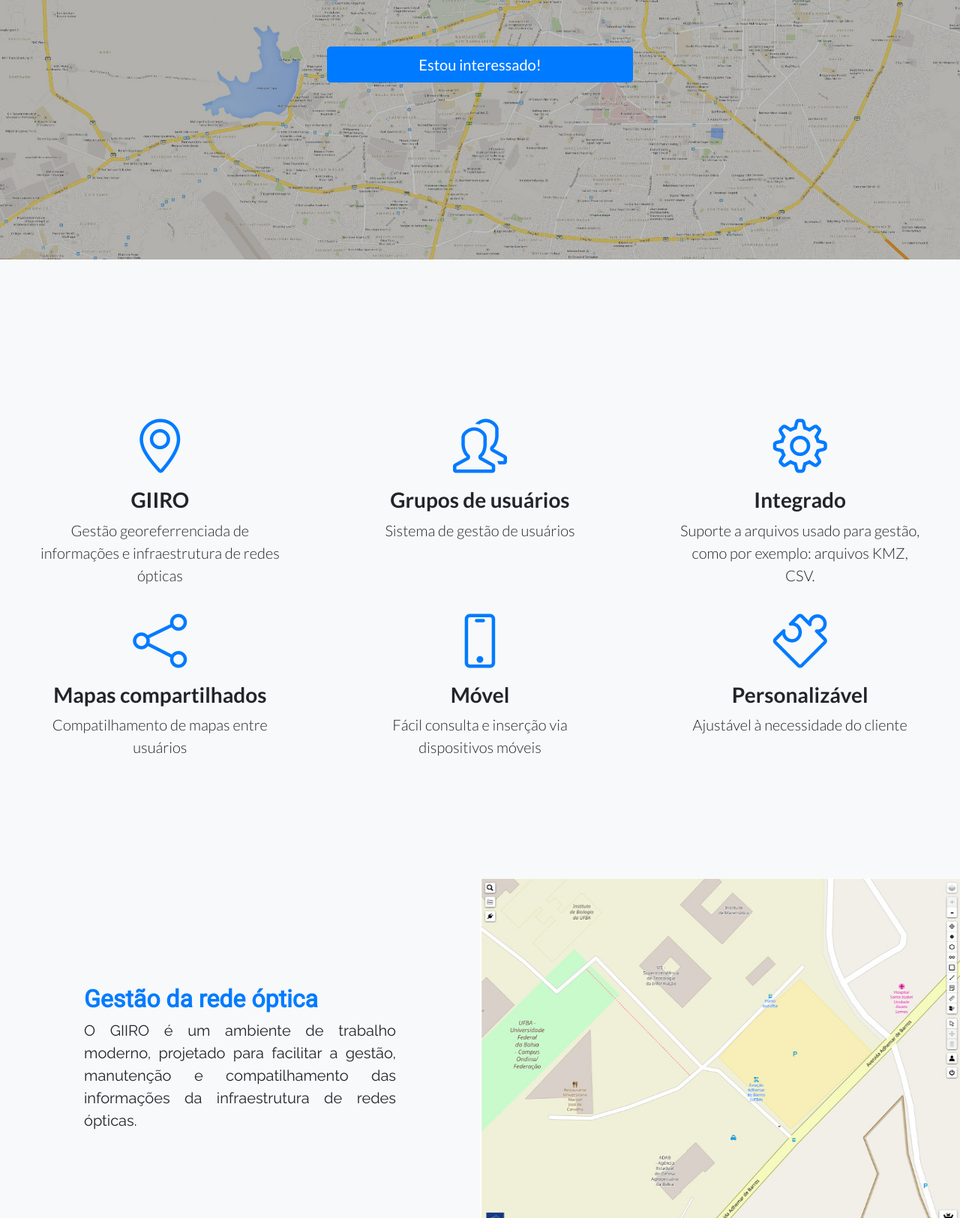
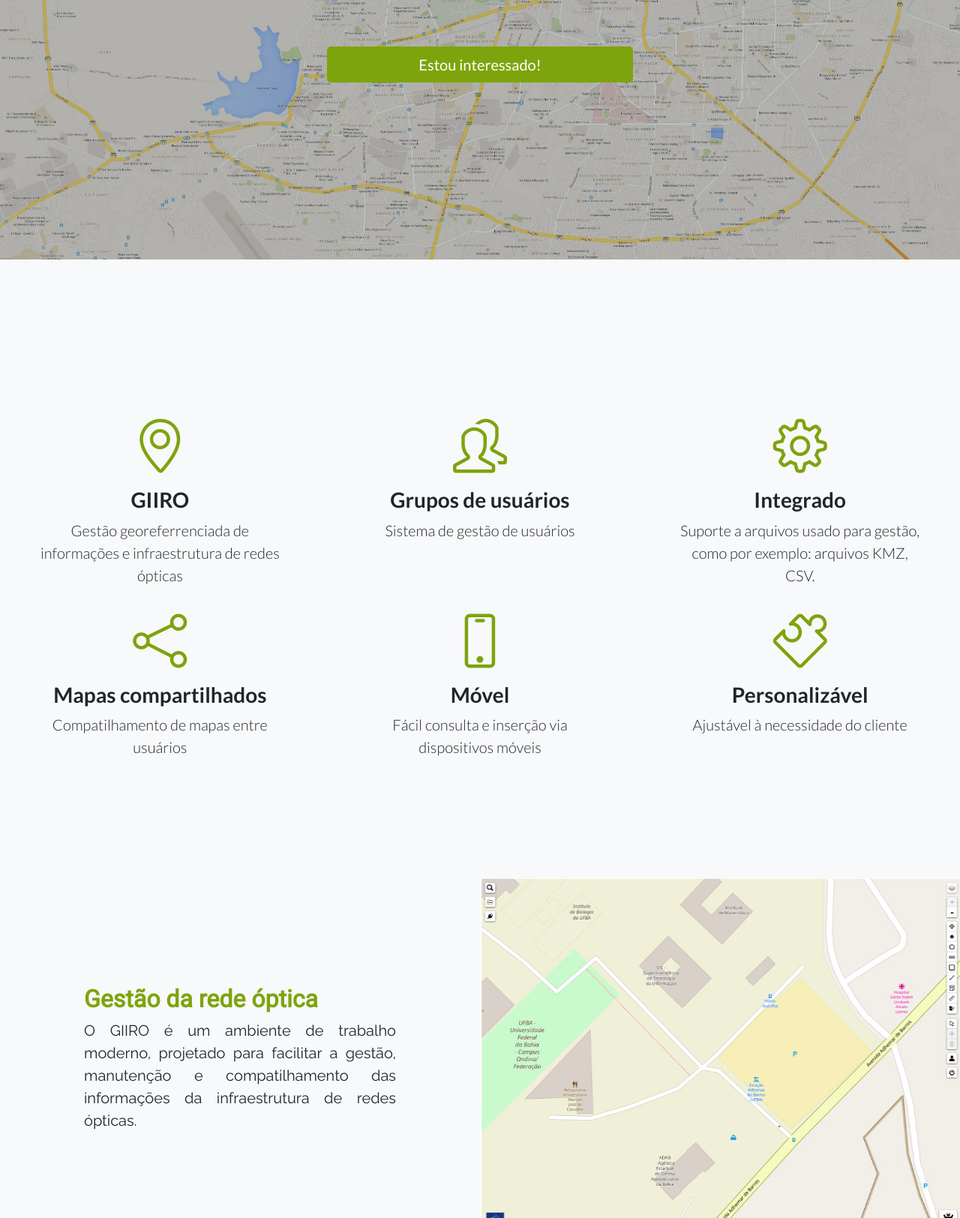
Before and after one commit to GIIRO/giiro-landpage, a plain HTML site: page index.html in a window 1280 px wide. Shown: the part 454-2078 px from the top of the page at 75% size. Drawn offline with Linux system fonts and the light colour scheme.

Commit message:
Ajuste nas cores primárias da landpage mudando de azul para verde

```diff
--- a/css/custom.css
+++ b/css/custom.css
@@ -158,3 +158,21 @@
 .no-decoration:hover{
   text-decoration: none;
 }
+
+.text-primary-giiro{
+  color: #7DA40D;
+}
+
+.btn-primary-giiro{
+  background-color: #7DA40D;
+  color: #fff;
+}
+
+.btn-primary-giiro:active,
+.btn-primary-giiro:focus,
+.btn-primary-giiro:visited{
+  outline: 0;
+  color: #fff;
+  /*color: #7DA40D;*/
+  box-shadow: 0 0 0 .2rem rgba(194, 228, 158, .50);
+}
--- a/index.html
+++ b/index.html
@@ -51,7 +51,7 @@
           <div class="col-md-10 col-lg-8 col-xl-7 mx-auto">
             <div class="form-row">
               <div class="col-8 center">
-                  <a target="_blank" href="https://goo.gl/forms/AaLhzhmJpwGC7WcI3" title="Estou interessado" class="btn btn-block btn-lg btn-primary">Estou interessado!</a>
+                  <a target="_blank" href="https://goo.gl/forms/AaLhzhmJpwGC7WcI3" title="Estou interessado" class="btn btn-block btn-lg btn-primary-giiro">Estou interessado!</a>
               </div>
             </div>
           </div>
@@ -66,7 +66,7 @@
           <div class="col-lg-4">
             <div class="features-icons-item mx-auto mb-5 mb-lg-0 mb-lg-3">
               <div class="features-icons-icon d-flex">
-                <i class="icon-location-pin m-auto text-primary"></i>
+                <i class="icon-location-pin m-auto text-primary-giiro"></i>
               </div>
               <h3>GIIRO</h3>
               <p class="lead mb-0">Gestão georeferrenciada de informações e infraestrutura de redes ópticas</p>
@@ -75,7 +75,7 @@
           <div class="col-lg-4">
             <div class="features-icons-item mx-auto mb-5 mb-lg-0 mb-lg-3">
               <div class="features-icons-icon d-flex">
-                <i class="icon-people m-auto text-primary"></i>
+                <i class="icon-people m-auto text-primary-giiro"></i>
               </div>
               <h3>Grupos de usuários</h3>
               <p class="lead mb-0">Sistema de gestão de usuários</p>
@@ -84,7 +84,7 @@
           <div class="col-lg-4">
             <div class="features-icons-item mx-auto mb-0 mb-lg-3">
               <div class="features-icons-icon d-flex">
-                <i class="icon-settings m-auto text-primary"></i>
+                <i class="icon-settings m-auto text-primary-giiro"></i>
               </div>
               <h3>Integrado</h3>
               <p class="lead mb-0">Suporte a arquivos usado para gestão, como por exemplo: arquivos KMZ, CSV.</p>
@@ -95,7 +95,7 @@
           <div class="col-lg-4">
             <div class="features-icons-item mx-auto mb-5 mb-lg-0 mb-lg-3">
               <div class="features-icons-icon d-flex">
-                <i class="icon-share m-auto text-primary"></i>
+                <i class="icon-share m-auto text-primary-giiro"></i>
               </div>
               <h3>Mapas compartilhados</h3>
               <p class="lead mb-0">Compatilhamento de mapas entre usuários</p>
@@ -104,7 +104,7 @@
           <div class="col-lg-4">
             <div class="features-icons-item mx-auto mb-5 mb-lg-0 mb-lg-3">
               <div class="features-icons-icon d-flex">
-                <i class="icon-screen-smartphone m-auto text-primary"></i>
+                <i class="icon-screen-smartphone m-auto text-primary-giiro"></i>
               </div>
               <h3>Móvel</h3>
               <p class="lead mb-0">Fácil consulta e inserção via dispositivos móveis</p>
@@ -113,7 +113,7 @@
           <div class="col-lg-4">
             <div class="features-icons-item mx-auto mb-0 mb-lg-3">
               <div class="features-icons-icon d-flex">
-                <i class="icon-puzzle m-auto text-primary"></i>
+                <i class="icon-puzzle m-auto text-primary-giiro"></i>
               </div>
               <h3>Personalizável</h3>
               <p class="lead mb-0">Ajustável à necessidade do cliente</p>
@@ -129,7 +129,7 @@
         <div class="row no-gutters">
           <div class="col-md-6 order-lg-2 order-md-2 showcase-img showcase1"></div>
           <div class="col-md-6 order-lg-1 order-md-1 my-auto showcase-text">
-            <h2 class="text-primary">Gestão da rede óptica</h2>
+            <h2 class="text-primary-giiro">Gestão da rede óptica</h2>
             <p class="lead mb-0">
               O GIIRO é um ambiente de trabalho moderno, projetado para facilitar a gestão, manutenção e compatilhamento das informações da infraestrutura de redes ópticas.
             </p>
@@ -138,7 +138,7 @@
         <div class="row no-gutters">
           <div class="col-md-6 order-lg-1 order-md-4 text-white showcase-img showcase2"></div>
           <div class="col-md-6 order-lg-2 order-md-3 my-auto showcase-text">
-            <h2 class="text-primary">Integração</h2>
+            <h2 class="text-primary-giiro">Integração</h2>
             <p class="lead mb-0">
               O GIIRO reduz a perda de tempo com a recriação de rede pré-existentes em outras bases permitindo a importação da rede georreferênciada via arquivo KMZ e CSV.<br/>
               Permitindo a exportação de dados para o formato XLSX(excel), PDF e PNG.<br/>
@@ -148,7 +148,7 @@
         <div class="row no-gutters">
           <div  class="col-md-6 order-lg-2 order-md-6 text-white showcase-img showcase3"></div>
           <div class="col-md-6 order-lg-1 order-md-5 my-auto showcase-text">
-            <h2 class="text-primary">Relatórios</h2>
+            <h2 class="text-primary-giiro">Relatórios</h2>
             <p class="lead mb-0">
               Saiba com exatidão a quantidade de elementos e extensão da sua rede.
               Visualize dados estatístico da sua rede óptica através de tabelas e gráficos.
@@ -202,7 +202,7 @@
                 <div class="features-icons-item mx-auto mb-5 mb-lg-0 mb-lg-3">
                   <a title="contato por telefone" target='_blank' href="tel:7132836098" class="text-white no-decoration" >
                     <div class="features-icons-icon d-flex">
-                      <i class="icon-phone m-auto text-primary"></i>
+                      <i class="icon-phone m-auto text-primary-giiro"></i>
                     </div>
                   </a>
                   <a title="contato por telefone" target='_blank' href="tel:7132836098" class="text-white no-decoration" >
@@ -214,7 +214,7 @@
                 <div class="features-icons-item mx-auto mb-5 mb-lg-0 mb-lg-3">
                   <a title="contato por email" target='_blank' href="mailto:giiro@pop-ba.rnp.br?Subject=Contato%20GIIRO" class="text-white no-decoration" >
                     <div class="features-icons-icon d-flex">
-                      <i class="icon-envelope m-auto text-primary"></i>
+                      <i class="icon-envelope m-auto text-primary-giiro"></i>
                     </div>
                   </a>
                   <a title="contato por email" target='_blank' href="mailto:giiro@pop-ba.rnp.br?Subject=Contato%20GIIRO" class="text-white" >
@@ -226,7 +226,7 @@
                 <div class="features-icons-item mx-auto mb-5 mb-lg-0 mb-lg-3">
                   <a title='contato pelo formulário' target='_blank' href="https://goo.gl/forms/AaLhzhmJpwGC7WcI3" class="text-white no-decoration" >
                     <div class="features-icons-icon d-flex">
-                        <i class="icon-bubbles m-auto text-primary"></i>
+                        <i class="icon-bubbles m-auto text-primary-giiro"></i>
                     </div>
                   </a>
                   <a title='contato pelo formulário' target='_blank' href="https://goo.gl/forms/AaLhzhmJpwGC7WcI3" class="text-white" >
```
